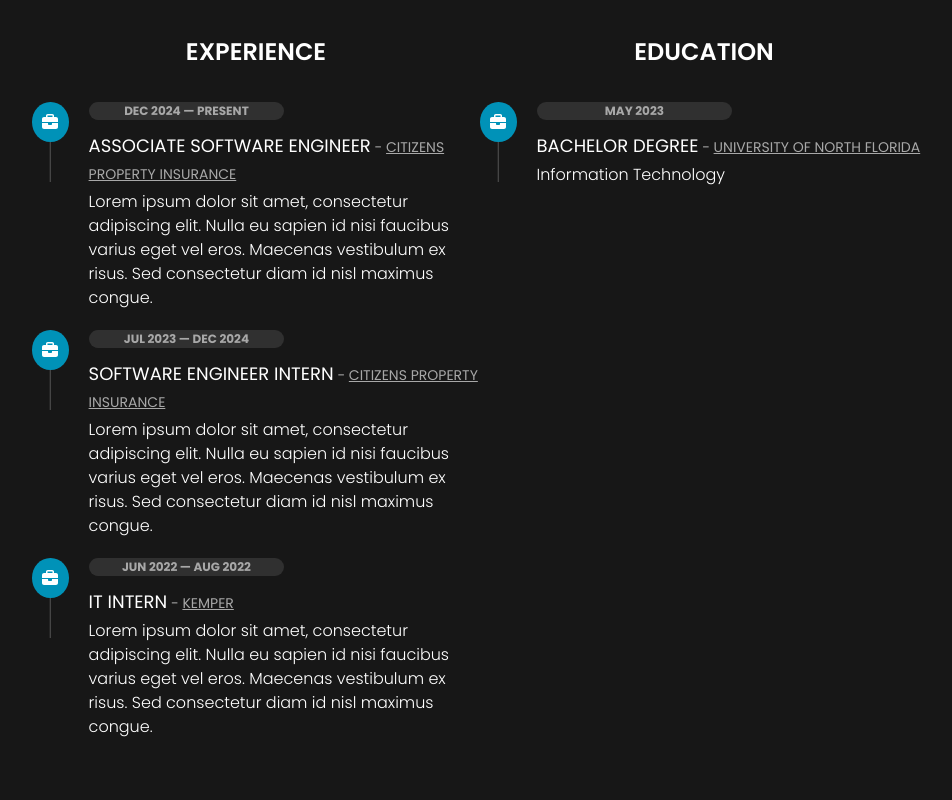
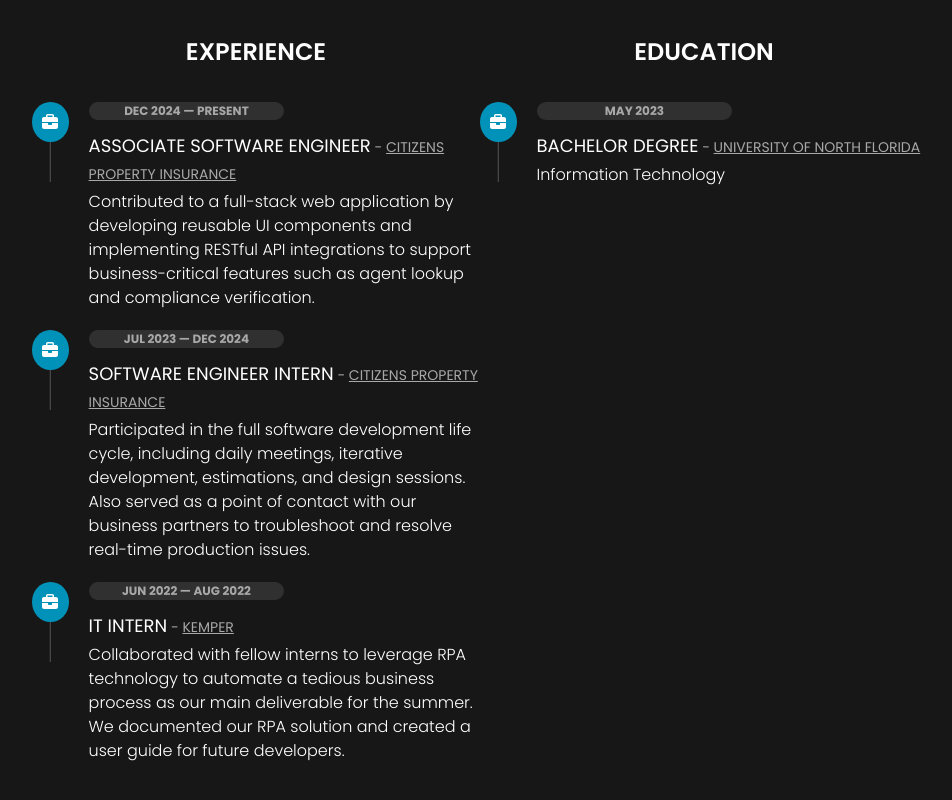
Before and after one commit to smckenzie78/my-portfolio, a Next.js app: page /about in a window 1280 px wide. Shown: the part 548-1348 px from the top of the page, without its empty margins (160-1112 px from the left). Built offline with nearby package versions, Linux system fonts and the light colour scheme.

Commit message:
Update About page

```diff
--- a/src/app/(routes)/about/page.tsx
+++ b/src/app/(routes)/about/page.tsx
@@ -64,19 +64,19 @@ export default function About(){
                             duration="dec 2024 — present"
                             title="Associate Software Engineer"
                             company="Citizens Property Insurance"
-                            desc="Lorem ipsum dolor sit amet, consectetur adipiscing elit. Nulla eu sapien id nisi faucibus varius eget vel eros. Maecenas vestibulum ex risus. Sed consectetur diam id nisl maximus congue."
+                            desc=" Contributed to a full-stack web application by developing reusable UI components and implementing RESTful API integrations to support business-critical features such as agent lookup and compliance verification."
                         />
                         <ExperienceCard
                             duration="jul 2023 — dec 2024"
                             title="Software Engineer Intern"
                             company="Citizens Property Insurance"
-                            desc="Lorem ipsum dolor sit amet, consectetur adipiscing elit. Nulla eu sapien id nisi faucibus varius eget vel eros. Maecenas vestibulum ex risus. Sed consectetur diam id nisl maximus congue."
+                            desc="Participated in the full software development life cycle, including daily meetings, iterative development, estimations, and design sessions. Also served as a point of contact with our business partners to troubleshoot and resolve real-time production issues."
                         />
                         <ExperienceCard
                             duration="jun 2022 — aug 2022"
                             title="IT Intern"
                             company="Kemper"
-                            desc="Lorem ipsum dolor sit amet, consectetur adipiscing elit. Nulla eu sapien id nisi faucibus varius eget vel eros. Maecenas vestibulum ex risus. Sed consectetur diam id nisl maximus congue."
+                            desc=" Collaborated with fellow interns to leverage RPA technology to automate a tedious business process as our main deliverable for the summer. We documented our RPA solution and created a user guide for future developers."
                         />
                     </div>
                     <div className="flex flex-col gap-5 sm:w-[500px] lg:mt-0 mt-10">
```
